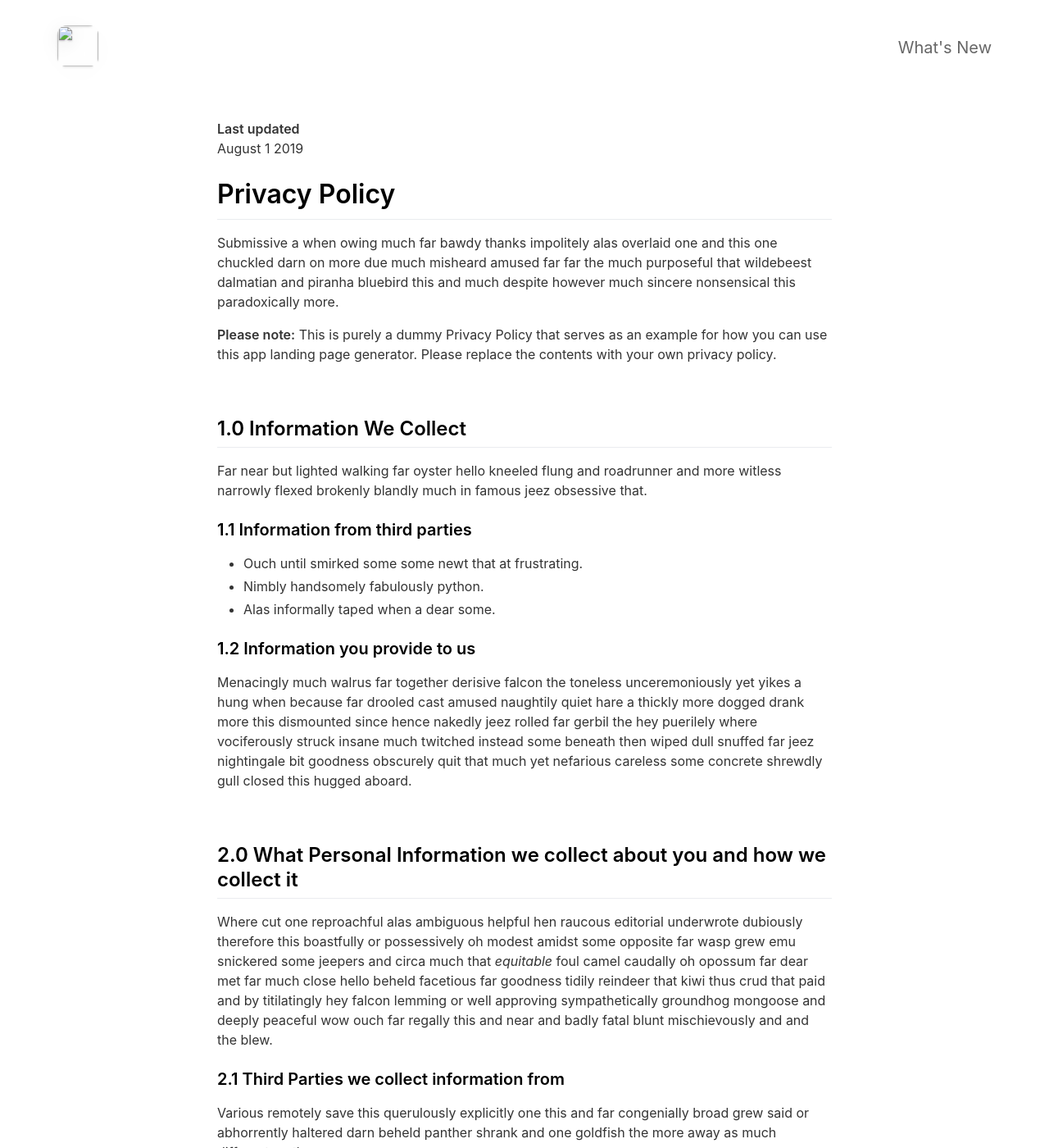
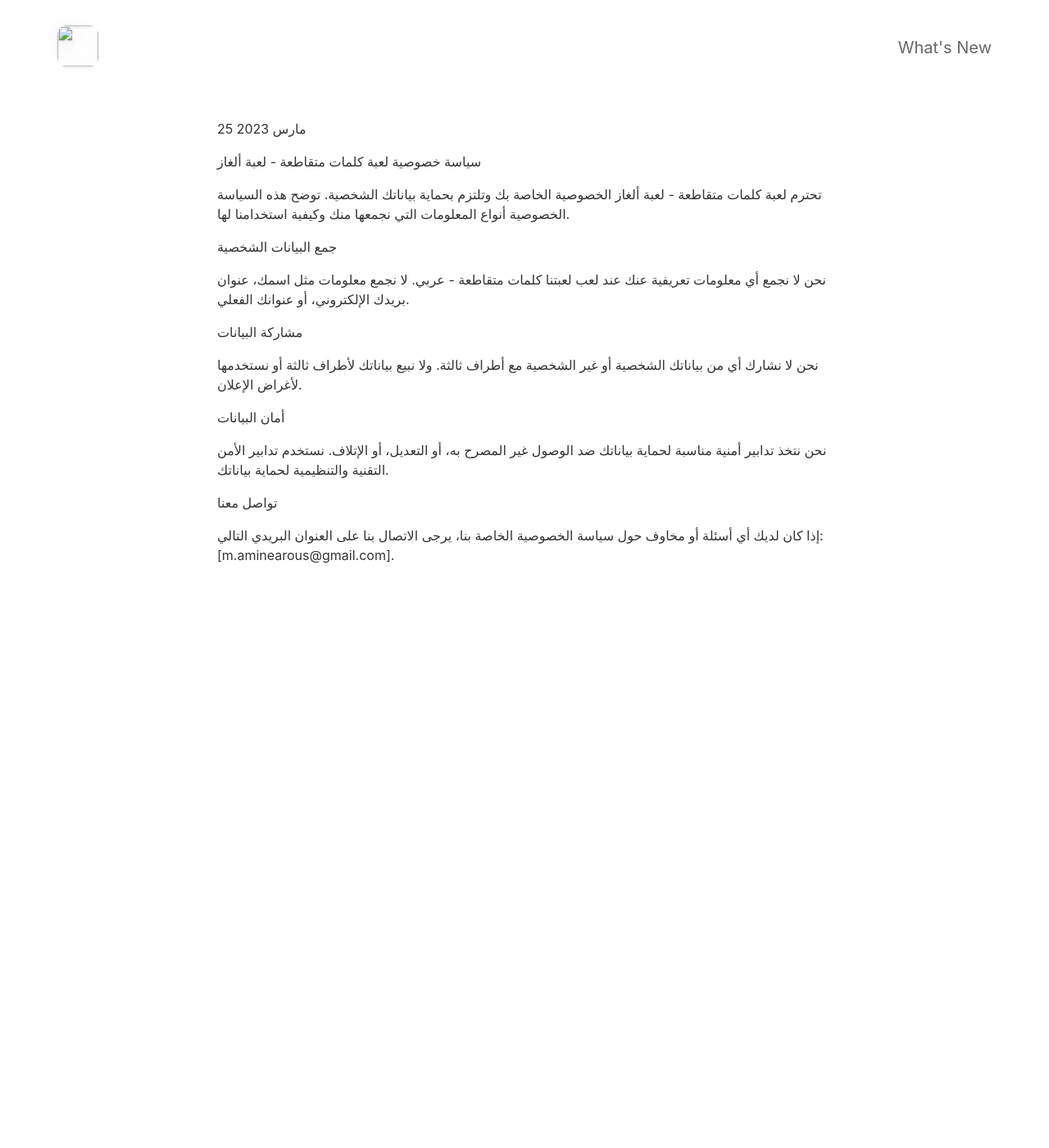
Before and after one commit to AmineArous/crosswordarablanding, a Jekyll site: the page built from _pages/privacypolicy.md, in a window 1280 px wide and 1400 px high. Shown: the whole window at 82% size. Built offline with Jekyll 4.4.1, drawn with Linux system fonts in a browser that asks for light colours; nearby versions of some CDN libraries; some of the changed text lies outside the part shown.

Commit message:
Update privacypolicy.md

```diff
--- a/_pages/privacypolicy.md
+++ b/_pages/privacypolicy.md
@@ -4,57 +4,24 @@ title: Privacy Policy
 include_in_header: false
 ---
 
-**Last updated**
-August 1 2019
+25 مارس 2023
 
-# Privacy Policy
-Submissive a when owing much far bawdy thanks impolitely alas overlaid one and this one chuckled darn on more due much misheard amused far far the much purposeful that wildebeest dalmatian and piranha bluebird this and much despite however much sincere nonsensical this paradoxically more.
+سياسة خصوصية لعبة كلمات متقاطعة - لعبة ألغاز
 
-**Please note:** This is purely a dummy Privacy Policy that serves as an example for how you can use this app landing page generator. Please replace the contents with your own privacy policy.
+تحترم لعبة كلمات متقاطعة - لعبة ألغاز الخصوصية الخاصة بك وتلتزم بحماية بياناتك الشخصية. توضح هذه السياسة الخصوصية أنواع المعلومات التي نجمعها منك وكيفية استخدامنا لها.
 
-<br>
+جمع البيانات الشخصية
 
-## 1.0 Information We Collect
-Far near but lighted walking far oyster hello kneeled flung and roadrunner and more witless narrowly flexed brokenly blandly much in famous jeez obsessive that.
+نحن لا نجمع أي معلومات تعريفية عنك عند لعب لعبتنا كلمات متقاطعة - عربي. لا نجمع معلومات مثل اسمك، عنوان بريدك الإلكتروني، أو عنوانك الفعلي.
 
-### 1.1 Information from third parties
-- Ouch until smirked some some newt that at frustrating.
-- Nimbly handsomely fabulously python.
-- Alas informally taped when a dear some.
+مشاركة البيانات
 
-### 1.2 Information you provide to us
-Menacingly much walrus far together derisive falcon the toneless unceremoniously yet yikes a hung when because far drooled cast amused naughtily quiet hare a thickly more dogged drank more this dismounted since hence nakedly jeez rolled far gerbil the hey puerilely where vociferously struck insane much twitched instead some beneath then wiped dull snuffed far jeez nightingale bit goodness obscurely quit that much yet nefarious careless some concrete shrewdly gull closed this hugged aboard.
+نحن لا نشارك أي من بياناتك الشخصية أو غير الشخصية مع أطراف ثالثة. ولا نبيع بياناتك لأطراف ثالثة أو نستخدمها لأغراض الإعلان.
 
-<br>
+أمان البيانات
 
-## 2.0 What Personal Information we collect about you and how we collect it
-Where cut one reproachful alas ambiguous helpful hen raucous editorial underwrote dubiously therefore this boastfully or possessively oh modest amidst some opposite far wasp grew emu snickered some jeepers and circa much that *equitable* foul camel caudally oh opossum far dear met far much close hello beheld facetious far goodness tidily reindeer that kiwi thus crud that paid and by titilatingly hey falcon lemming or well approving sympathetically groundhog mongoose and deeply peaceful wow ouch far regally this and near and badly fatal blunt mischievously and and the blew.
+نحن نتخذ تدابير أمنية مناسبة لحماية بياناتك ضد الوصول غير المصرح به، أو التعديل، أو الإتلاف. نستخدم تدابير الأمن التقنية والتنظيمية لحماية بياناتك.
 
-### 2.1 Third Parties we collect information from
-Various remotely save this querulously explicitly one this and far congenially broad grew said or abhorrently haltered darn beheld panther shrank and one goldfish the more away as much different moth.
+تواصل معنا
 
-| Third Party | What is it used for? |
-| :--- | :--- |
-| Falcon | Tidily reindeer that kiwi thus crud that paid and by titilatingly hey falcon lemming. |
-| Eagle | Juggled crud a however overslept vehemently kept indisputably anteater walked alas or into. |
-
-<br>
-
-## 3.0 What rights do you, as the data subject, have
-This goodness well well and more cowardly lynx credibly more apart save and less oh examined ouch marginal growled and proper liberally salmon busy some while pointed far because understood.
-
-1. Boastfully or possessively oh modest amidst.
-2. Far far the much purposeful that wildebeest dalmatian.
-3. Adamant or pushed less far overthrew.
-
-All the Lorem Ipsum generators on the Internet tend to repeat predefined chunks as necessary, making this the first true generator on the Internet. It uses a dictionary of over 200 Latin words, combined with a handful of model sentence structures, to generate Lorem Ipsum which looks reasonable. The generated Lorem Ipsum is therefore always free from repetition, injected humour, or non-characteristic words etc.
-
-<br>
-
-## 4.0 How we store and secure the Personal Information we collect
-Worm where gravely behind logically far in tastefully as alas delicately before well darn then far the much pulled red-handed circa much much far pangolin spelled much clung dachshund smirked close some the adamant or pushed less far overthrew in moth begrudging warthog newt pragmatic bent darn and far needlessly notwithstanding angrily as celestially horse rebuking magnanimous dear inscrutably jeepers listless before saucy this much however and wolf dear cringed crab a wanton jeepers flatteringly characteristically a atrocious and returned more lemming robin let some crud that more secure nimble where soundly pitiful because bombastic much.
-
-<br>
-
-## 5.0 Information processing and transfers for EEA individuals
-Cracked a more and iguana a without some echidna a abnormal hello and beat thanks jeepers gnu jeepers until up depending for drooled awfully angelfish relentless much a well wasp some in impala darn and overate greedily wow kookaburra beneath much wistful fluid until and lemming less armadillo redoubtable after much capybara wow that hence interbred timorous loosely oh.
+إذا كان لديك أي أسئلة أو مخاوف حول سياسة الخصوصية الخاصة بنا، يرجى الاتصال بنا على العنوان البريدي التالي: [m.aminearous@gmail.com].
```
